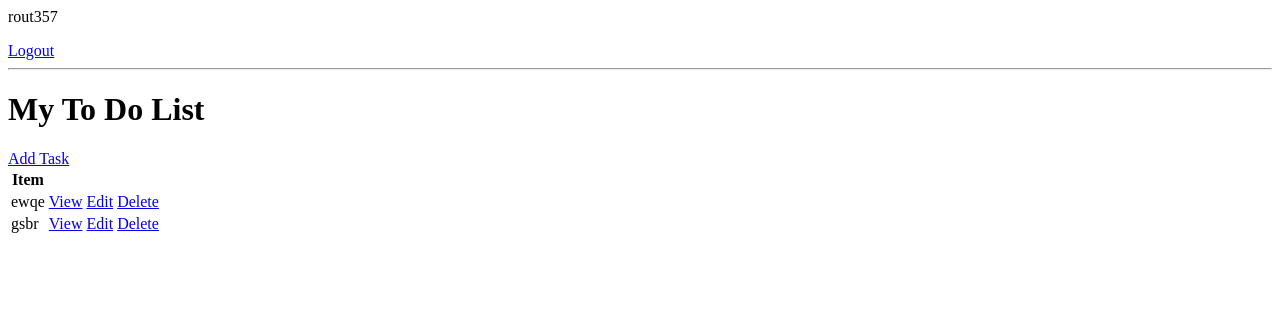
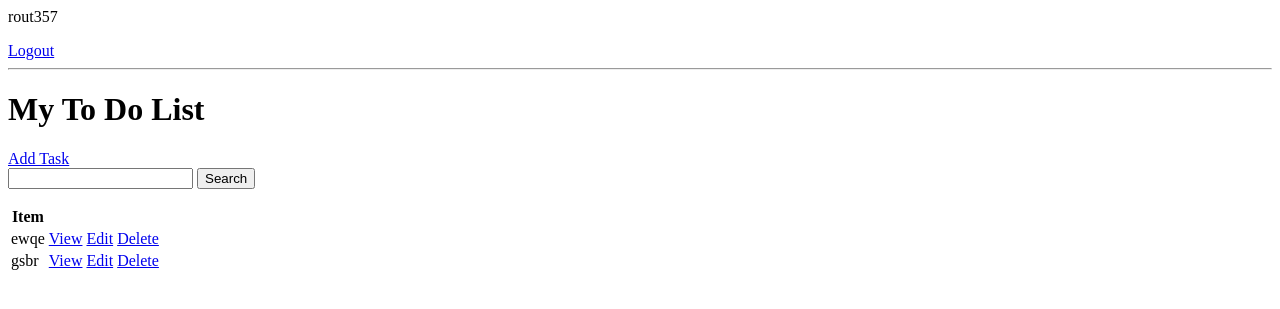
Before and after one commit to Rout357/ToDoListApp, a Django app: page / in a window 1280 px wide. Shown: the top 309 px of the page. Run offline with Django 4.2, Linux system fonts and the light colour scheme; a user stored in the database is signed in; data comes from the database, SQL or seed files in the repository; both versions use the stored data as it was after the commit.

Commit message:
add searh task opportunity

```diff
--- a/base/templates/base/task_list.html
+++ b/base/templates/base/task_list.html
@@ -9,6 +9,11 @@
 <hr>
 <h1>My To Do List</h1>
 <a href="{% url 'task-create' %}">Add Task</a>
+
+<form method="GET">
+    <input type='text' name='search-area' value="{{search_input}}">
+    <input type="submit" value='Search'>
+</form>
 
 <table>
     <tr>
```
Also changed, not shown: db.sqlite3.
